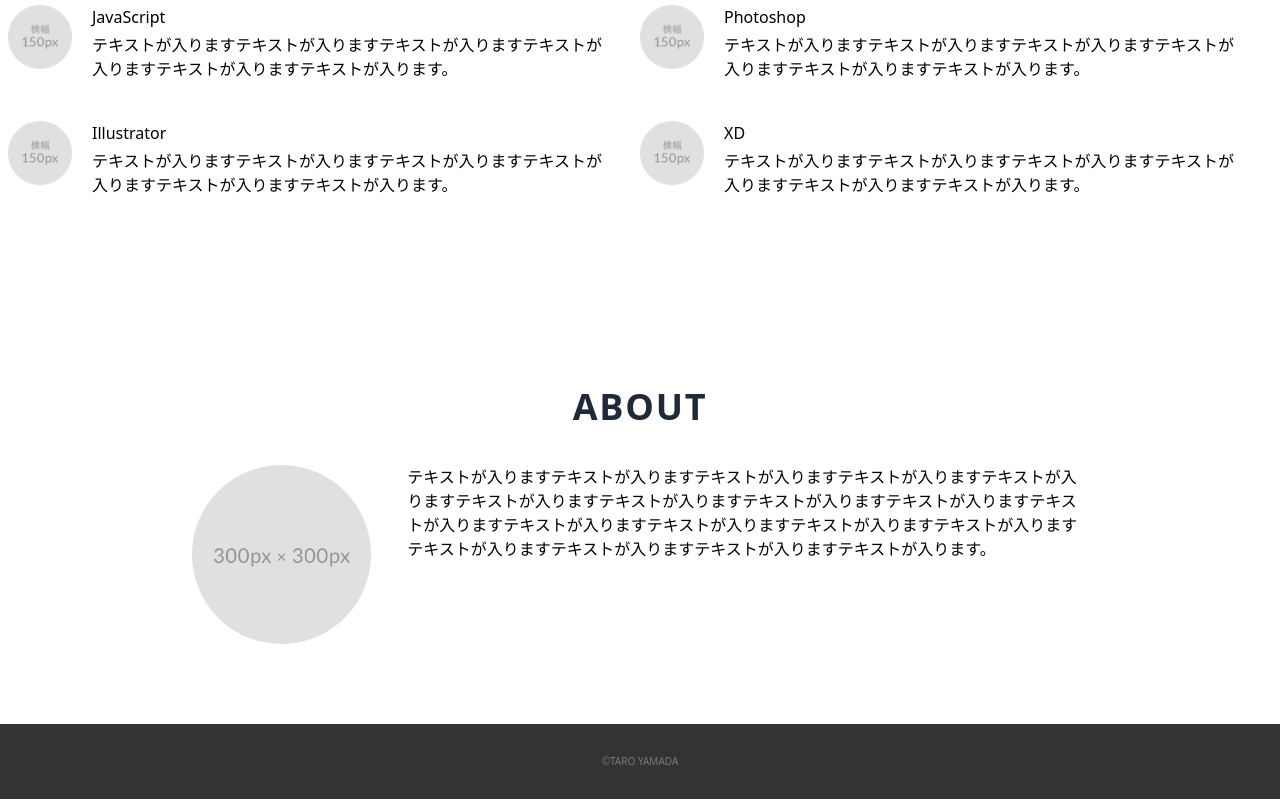
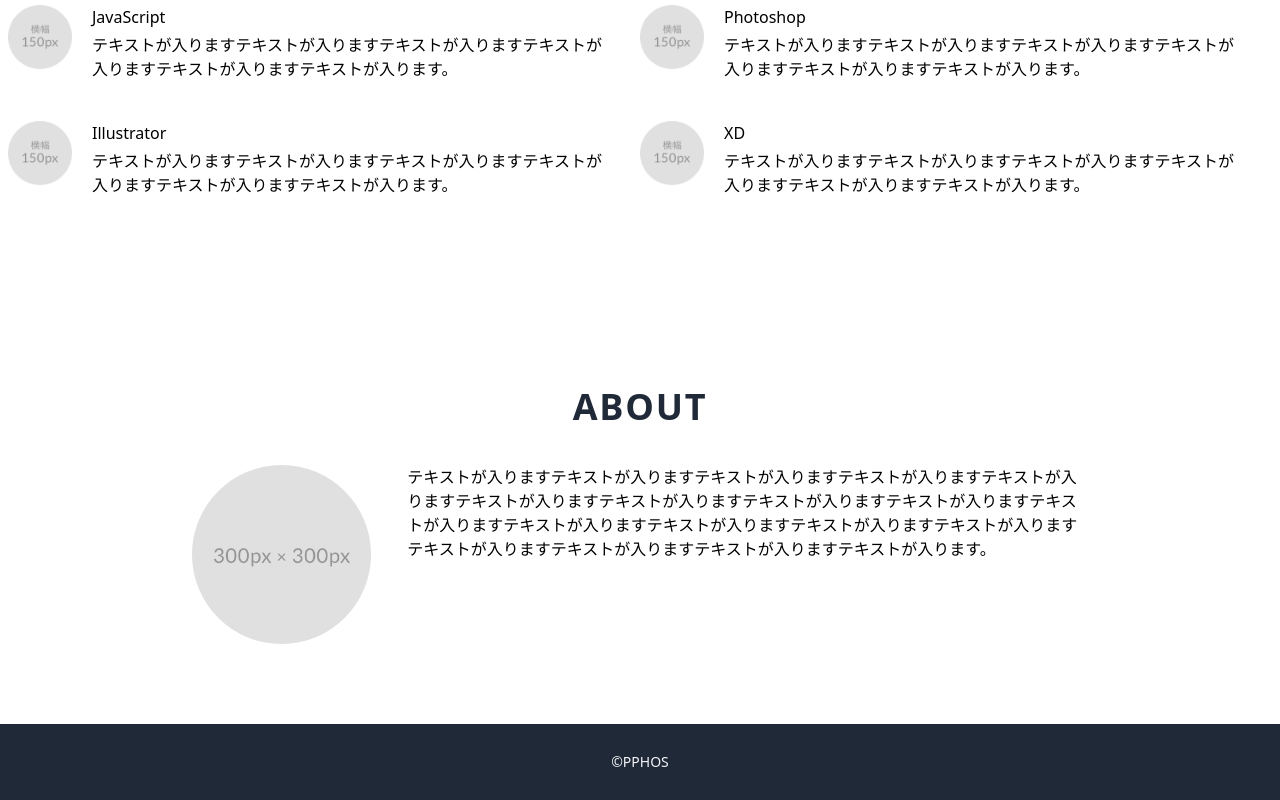
Before and after one commit to pphos/gatsby-portfolio, a Gatsby site: page / in a window 1280 px wide. Shown: the part 2011-2811 px from the top of the page. Built offline with nearby package versions, Linux system fonts and the light colour scheme; Gatsby itself is replaced by a stand-in of ours.

Commit message:
fix Footer style

```diff
--- a/src/components/Footer.jsx
+++ b/src/components/Footer.jsx
@@ -2,8 +2,8 @@
 
 const Footer = () => {
   return (
-    <footer className="footer">
-      <div className="copyright">©TARO YAMADA</div>
+    <footer className="p-7 bg-gray-800">
+      <div className="text-sm text-center text-gray-100">©PPHOS</div>
     </footer>
   );
 };
```
